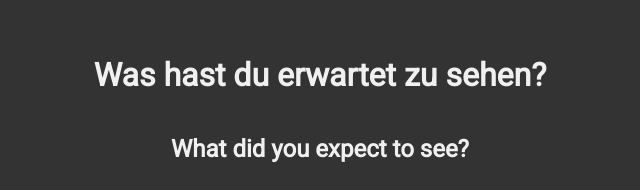
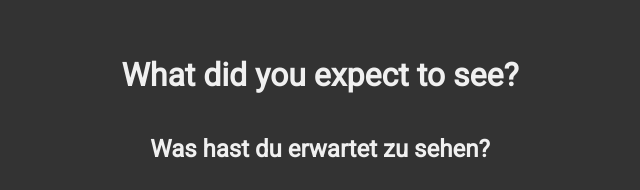
Before and after one commit to nut-ok/nut-ok.github.io, a plain HTML site: page index.html in a window 1280 px wide. Shown: the part 241-431 px from the top of the page, without its empty margins (320-960 px from the left). Drawn offline with Linux system fonts and the light colour scheme.

Commit message:
Update index.html

```diff
--- a/index.html
+++ b/index.html
@@ -7,8 +7,8 @@
     <link href="https://cdnjs.cloudflare.com/ajax/libs/font-awesome/6.0.0-beta3/css/all.min.css" rel="stylesheet">
 </head>
 <body class="dark-mode">
-    <h1>Was hast du erwartet zu sehen?</h1>
-    <h2>What did you expect to see?</h2>
+    <h1>What did you expect to see?</h1>
+    <h2>Was hast du erwartet zu sehen?</h2>
 
     <div class="mode-switch">
         <input type="checkbox" onclick="toggleDarkMode()" id="darkModeSwitch" checked>
```
